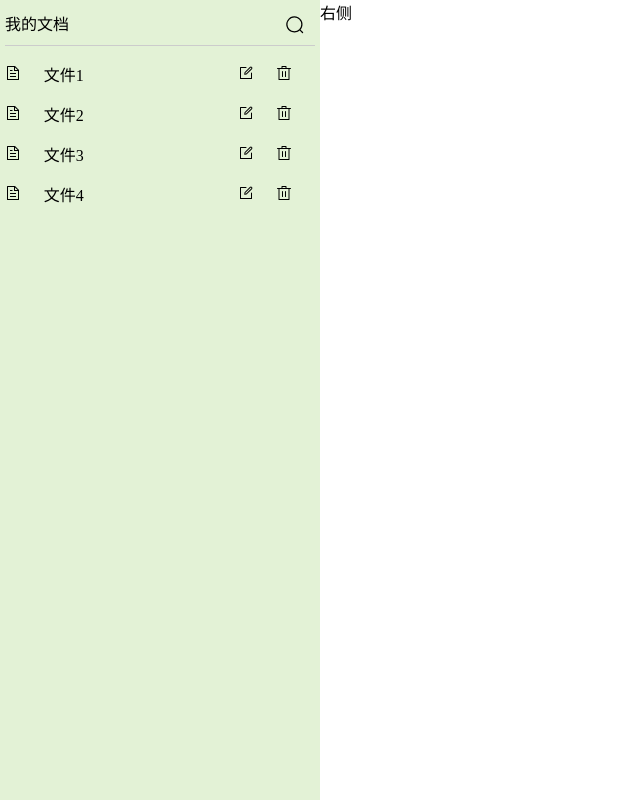
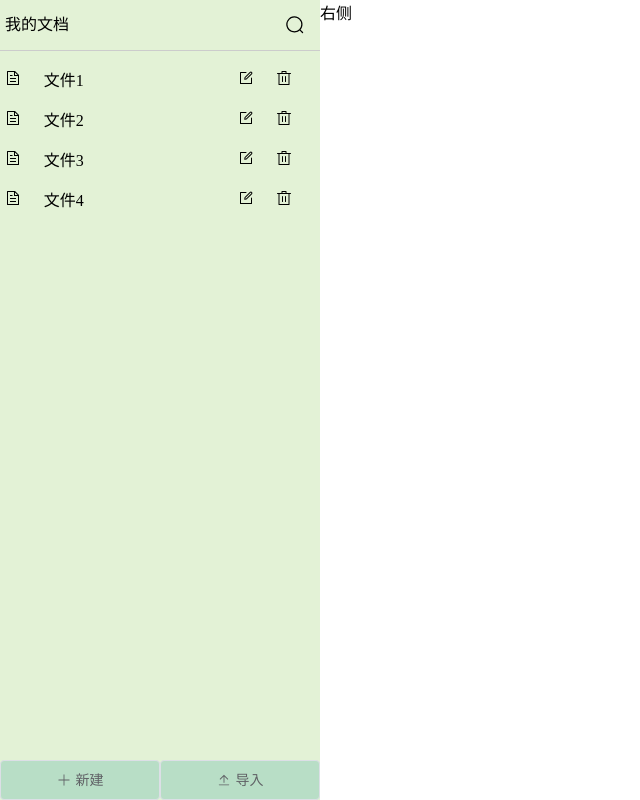
Before and after one commit to codingdan520/electron-markdown, a Vue app: page / in a window 1280 px wide. Shown: the whole page, without its empty margins (0-640 px from the left). Built offline with nearby package versions, Linux system fonts and the light colour scheme.

Commit message:
feat: 侧边栏界面绘制

```diff
--- a/components.d.ts
+++ b/components.d.ts
@@ -9,6 +9,8 @@ export {}
 
 declare module '@vue/runtime-core' {
   export interface GlobalComponents {
+    ButtonGroup: typeof import('./src/components/aside/ButtonGroup.vue')['default']
+    ButtonItem: typeof import('./src/components/aside/ButtonItem.vue')['default']
     EditInput: typeof import('./src/components/aside/EditInput.vue')['default']
     EditItem: typeof import('./src/components/aside/EditItem.vue')['default']
     ElAside: typeof import('element-plus/es')['ElAside']
--- a/src/App.vue
+++ b/src/App.vue
@@ -2,8 +2,8 @@
 import { ref } from 'vue';
 import SearchFile from '@/components/aside/SearchFile.vue';
 import FileList from '@/components/aside/FileList.vue';
-import fileListData from './mock/initFiles';
-// import type { IfileList } from '@/types/fileList';
+import fileListData from '@/mock/initFiles';
+import ButtonGroup from '@/components/aside/ButtonGroup.vue';
 
 let fileList = ref(fileListData);
 
@@ -28,13 +28,25 @@ const editFile = (id: string, value: string) => {
     } catch (e) {}
   });
 };
+
+const createFile = () => {
+  console.log(1);
+};
+const exportFile = () => {
+  console.log(2);
+};
 </script>
 
 <template>
   <el-row class="container">
     <el-col :span="6" class="aside">
-      <SearchFile title="我的文档" @search="searchFile" />
-      <FileList :file-list="fileList" @delete-file="deleteFile" @edit-file="editFile" />
+      <div class="up">
+        <SearchFile title="我的文档" @search="searchFile" />
+        <FileList :file-list="fileList" @delete-file="deleteFile" @edit-file="editFile" />
+      </div>
+      <div class="down">
+        <ButtonGroup @create-file="createFile" @export-file="exportFile" />
+      </div>
     </el-col>
     <el-col :span="18" class="content"> 右侧 </el-col>
   </el-row>
@@ -43,10 +55,11 @@ const editFile = (id: string, value: string) => {
 <style scoped lang="scss">
 .container {
   height: 100vh;
-
   .aside {
+    display: flex;
+    flex-direction: column;
+    justify-content: space-between;
     background-color: #e3f2d6;
-    padding: 5px;
   }
 }
 </style>
--- /dev/null
+++ b/src/components/aside/ButtonGroup.vue
@@ -0,0 +1,38 @@
+<script setup lang="ts">
+import { Plus, Upload } from '@element-plus/icons-vue';
+const emit = defineEmits<{
+  (e: 'create-file'): void;
+  (e: 'export-file'): void;
+}>();
+</script>
+
+<template>
+  <div class="button-group">
+    <el-button @click="emit('create-file')">
+      <el-icon><Plus /></el-icon>
+      新建
+    </el-button>
+    <el-button @click="emit('export-file')">
+      <el-icon><Upload /></el-icon>
+      导入
+    </el-button>
+  </div>
+</template>
+
+<style scoped lang="scss">
+.button-group {
+  height: 40px;
+  display: flex;
+  align-items: center;
+  justify-content: space-between;
+  .el-button {
+    height: 100%;
+    flex: 1;
+    margin-left: 0;
+    background-color: #b8dec6;
+    .el-icon {
+      margin-right: 5px;
+    }
+  }
+}
+</style>
--- a/src/components/aside/FileList.vue
+++ b/src/components/aside/FileList.vue
@@ -51,8 +51,9 @@ const submitEdit = (id: string, value: string) => {
 
 <style scoped lang="scss">
 .file-list {
-  margin-top: 10px;
-
+  max-height: calc(100vh - 100px);
+  overflow-y: auto;
+  padding: 10px 5px;
   li {
     height: 40px;
     line-height: 40px;
--- a/src/components/aside/SearchFile.vue
+++ b/src/components/aside/SearchFile.vue
@@ -35,7 +35,7 @@ const search = (vlaue: string) => {
 <template>
   <div class="search-box">
     <div v-show="!searchActive" class="text flex-between">
-      <span>{{ title }}</span>
+      <div>{{ title }}</div>
       <el-icon size="20" @click="toggleSearch()">
         <Search />
       </el-icon>
@@ -48,14 +48,19 @@ const search = (vlaue: string) => {
 .search-box {
   height: 40px;
   line-height: 40px;
+  display: flex;
+  align-items: center;
   border-bottom: 1px solid #ccc;
+  padding: 5px;
   .text {
+    width: 100%;
+    & > div {
+      flex: 1;
+    }
     & > :last-child {
+      width: 40px;
       cursor: pointer;
     }
   }
-  .el-icon {
-    width: 40px;
-  }
 }
 </style>
```
